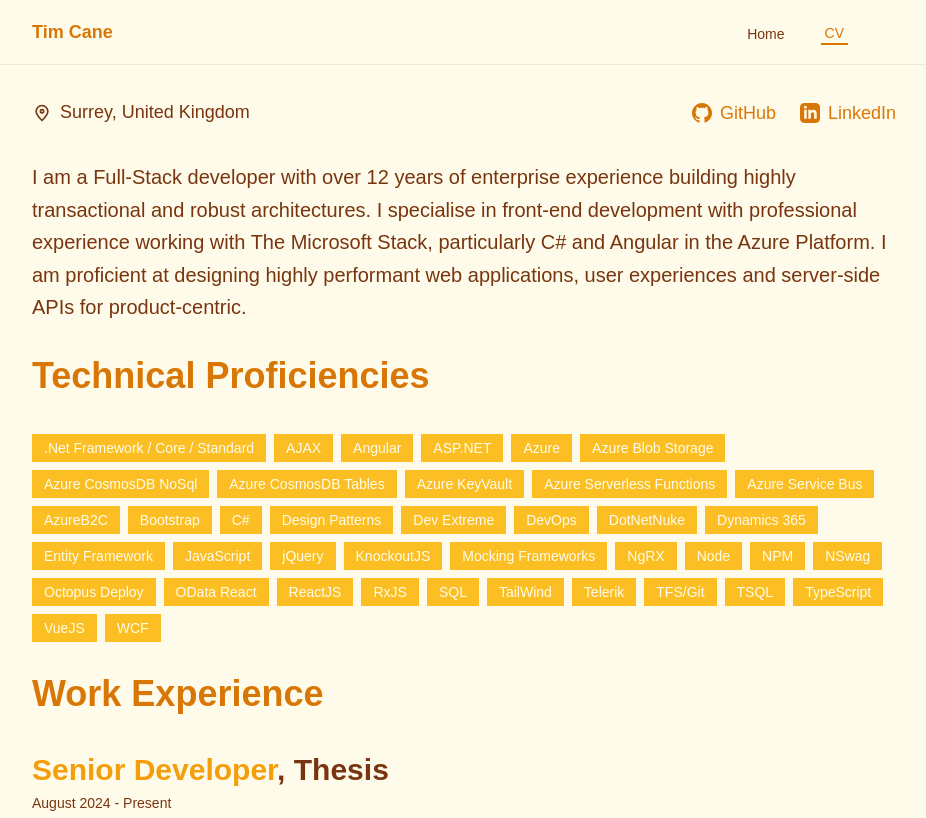
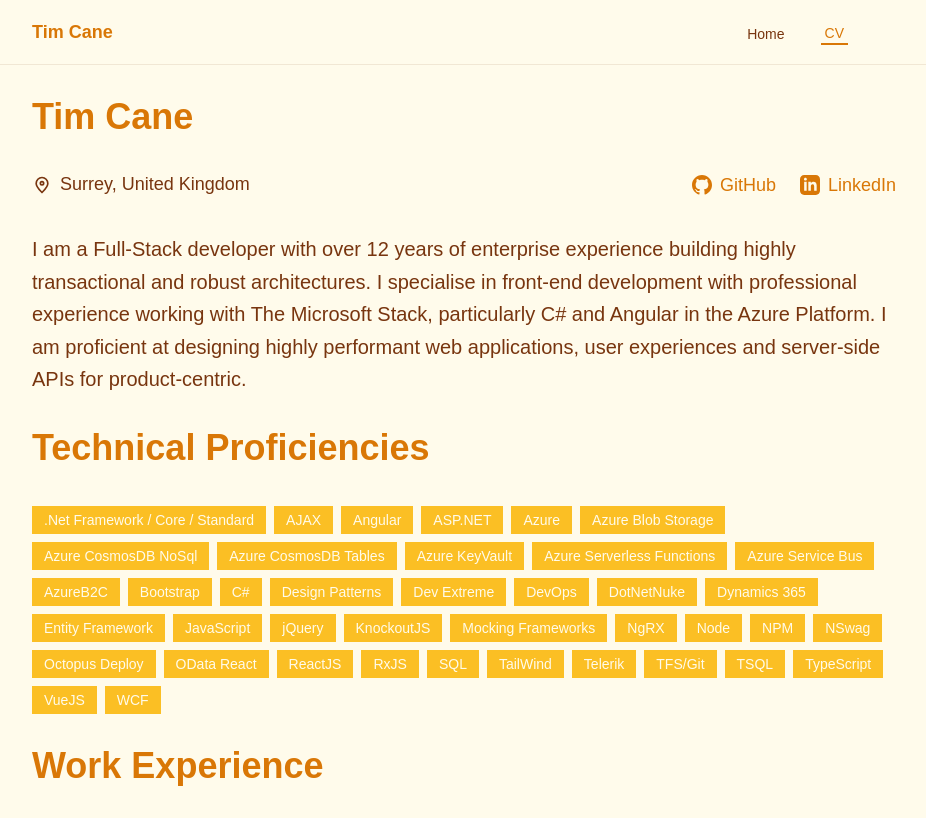
Before and after one commit to TimCane/new.timcane.co.uk, an Astro site: page /cv in a window 1280 px wide. Shown: the top 818 px of the page, without its empty margins (176-1102 px from the left). Built offline with nearby package versions, Linux system fonts and the light colour scheme; Astro itself is replaced by a stand-in of ours.

Commit message:
added cv title

```diff
--- a/src/pages/cv.astro
+++ b/src/pages/cv.astro
@@ -3,6 +3,7 @@
 ---
 
 <PageLayout title="CV" description="Tim Cane - Full Stack Developer CV">
+        <h1 class="text-4xl font-bold mb-8">Tim Cane</h1>
 
         <div class="flex gap-6 items-center mb-8 flex-wrap sm:flex-nowrap">
             <p class="flex items-center gap-2 w-full m-0">
```
